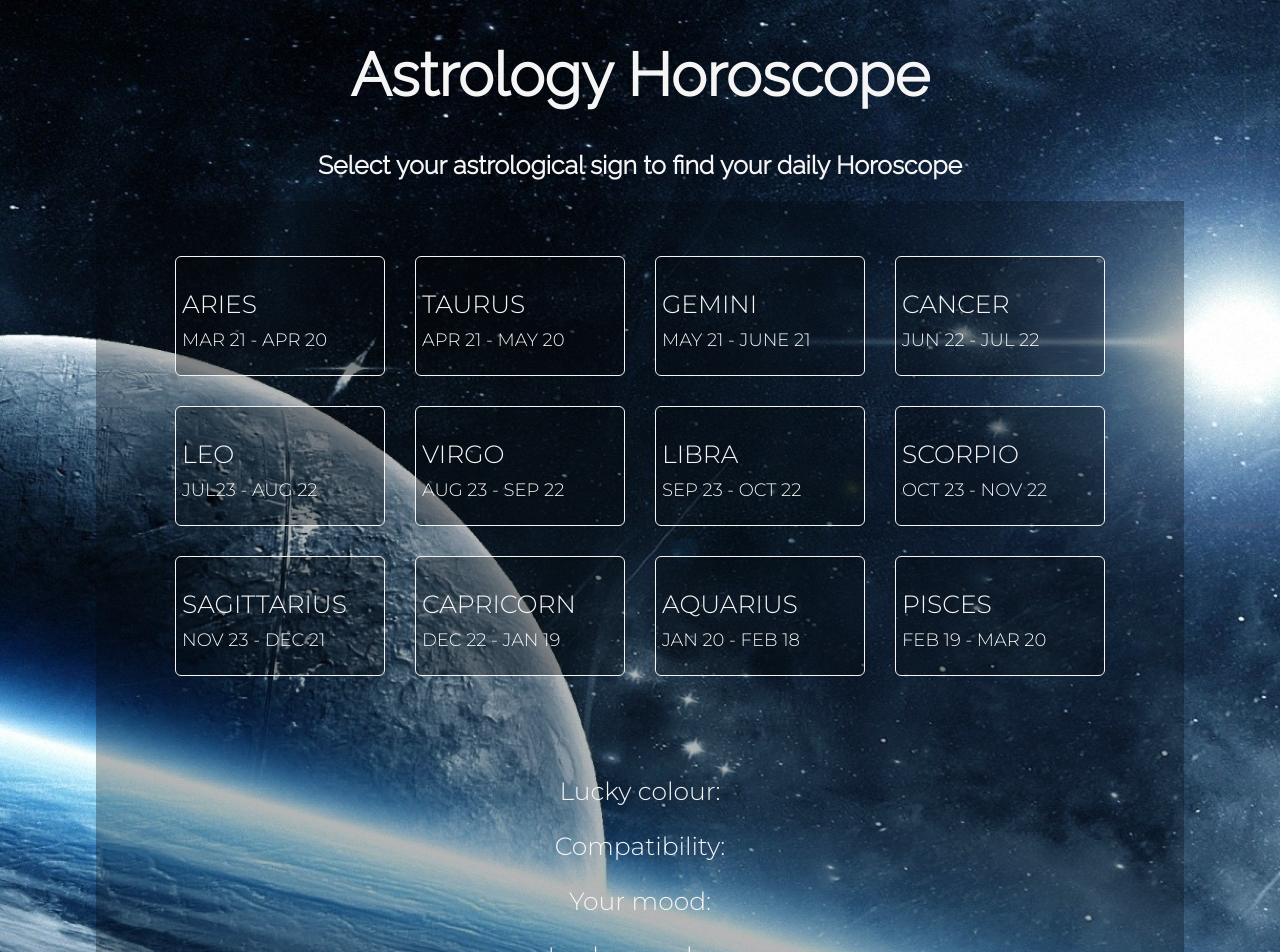
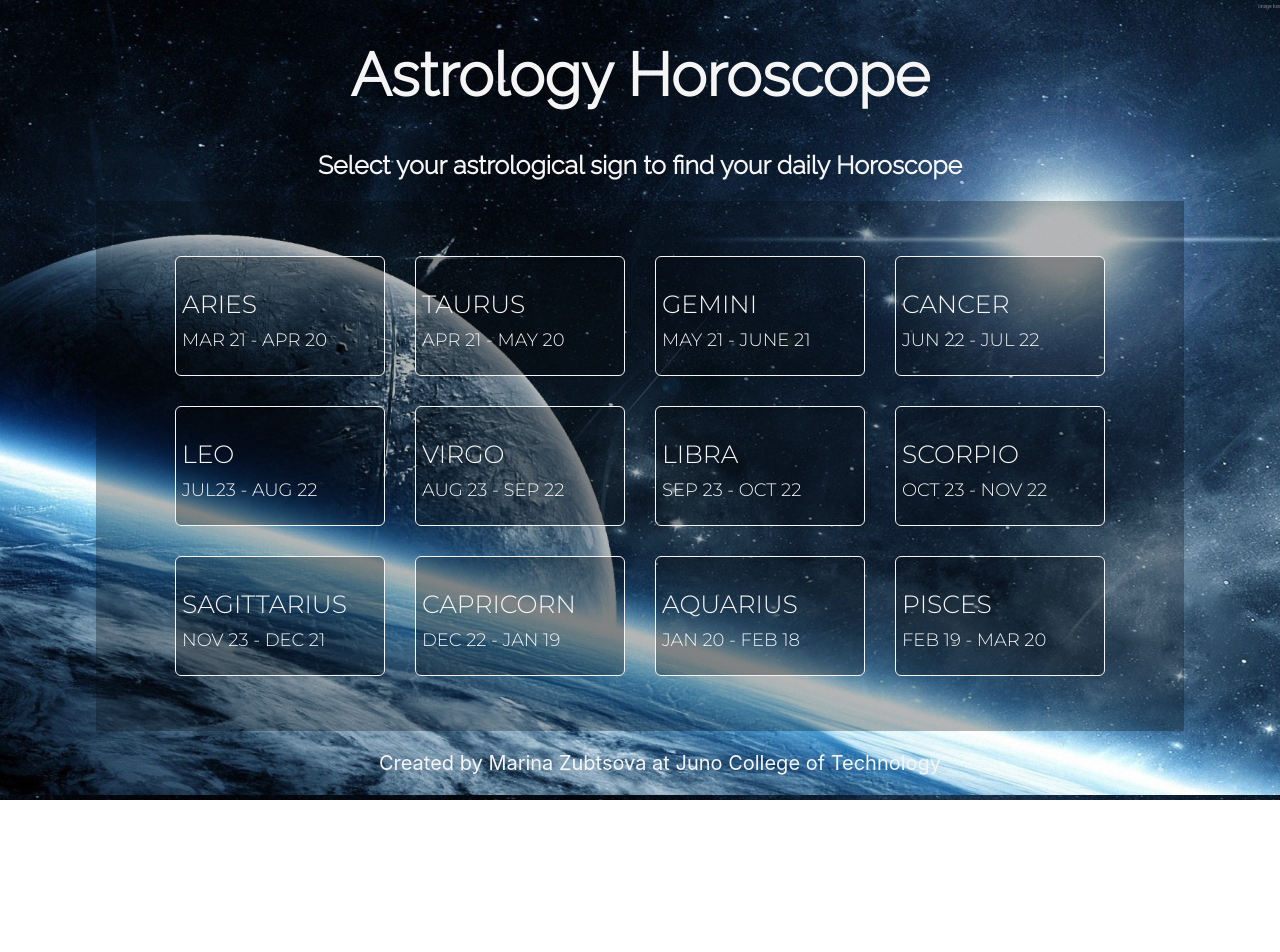
Before and after one commit to mzubtsova/Horoscope, a React (Create React App) app: page / in a window 1280 px wide. Shown: the top 952 px of the page. After the commit the page ends 800 px from the top, so only its background shows below. Built offline with nearby package versions, Linux system fonts and the light colour scheme.

Commit message:
Toggle horoscope result

```diff
--- a/src/App.js
+++ b/src/App.js
@@ -12,12 +12,17 @@ function App(props) {
   const [horoscope, setHoroscope] = useState([]);
   const [userChoice, setUserChoice] = useState('');
   const [dateChoice, setDateChoice] = useState('');
+  const [horoscopeResult, setHoroscopeResult] = useState(false);
+
   const signSelection = (sign) => {
     setUserChoice(sign)
+    setHoroscopeResult(false)
   }
   const dateSelection = (date) => {
     setDateChoice(date)
+    setHoroscopeResult(true)
   }
+
   useEffect(() => {
     if (userChoice !== '' && dateChoice !== '') {
       axios({
@@ -43,8 +48,18 @@ function App(props) {
       <Header />
 
       <SignButtons handleSignSelection={signSelection} />
-      {userChoice ? <DayOptions handleDateSelection={dateSelection} /> : null}
-      <HoroscopeResults getHoroscope={horoscope}/>
+      {userChoice
+        ? <DayOptions handleDateSelection={dateSelection} />
+        : null}
+        {horoscopeResult
+          ? <HoroscopeResults getHoroscope={horoscope} />
+        :null
+        }
+
+
+        {/* <HoroscopeResults getHoroscope={horoscope} /> */}
+
+
       <Footer />
       </div>
     </div>
--- a/src/DayOptios.js
+++ b/src/DayOptios.js
@@ -1,9 +1,11 @@
 // getting data depending on user's choice
 
 function DayOptions(props){
+
     const handleDateSelection = (event) => {
+        console.log(event);
         props.handleDateSelection(event.target.id)
-        // console.log(event.target.id);
+        props.horoscopeOption();
     }
     return(
         <div className="dayOptions">
```
